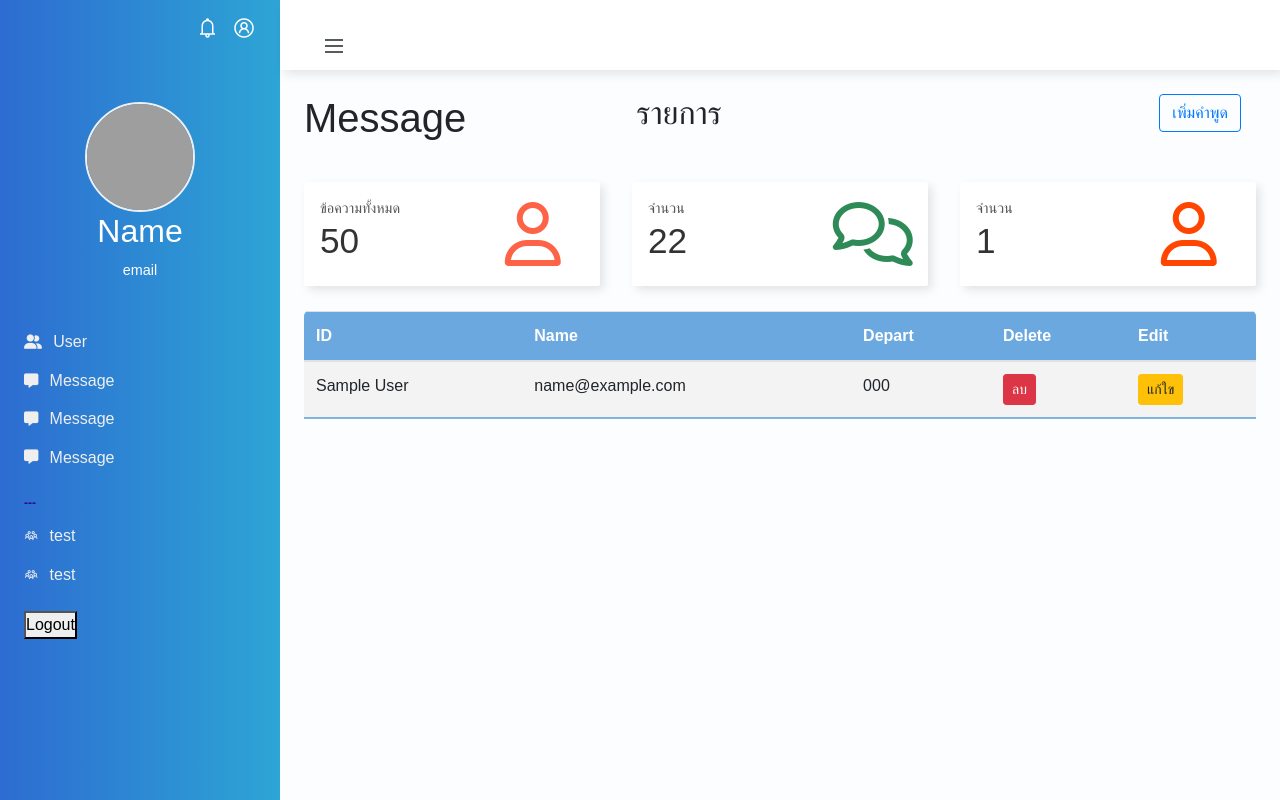
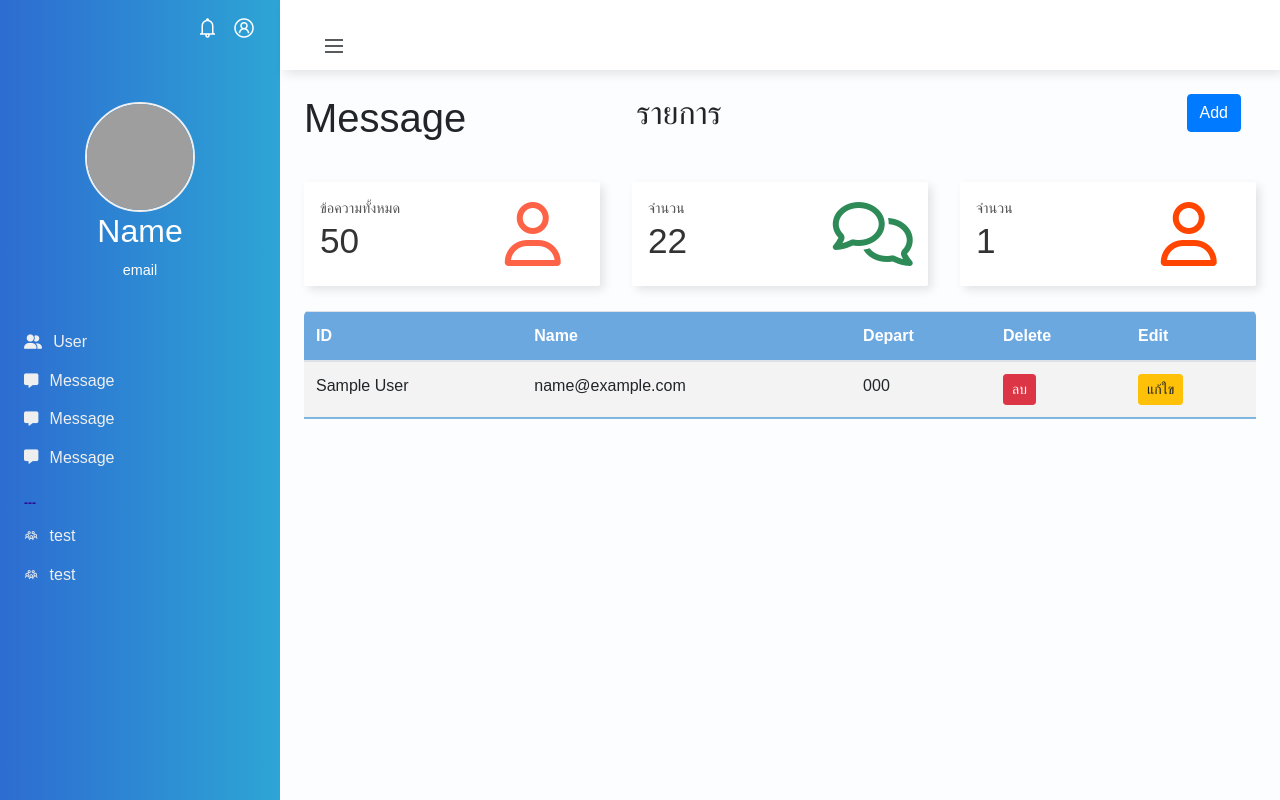
Before and after one commit to zufeyan/catBotIT, a Flask app: page / in a window 1280 px wide. Run offline with Flask 3, Linux system fonts and the light colour scheme; tables that the repository leaves empty or names only in its code hold one stand-in row (values such as "Sample post"); some libraries are stand-ins or nearby versions; grey boxes are pictures that could not be loaded.

Commit message:
Update index.html

```diff
--- a/templates/index.html
+++ b/templates/index.html
@@ -85,9 +85,7 @@
                                         </li>
 
                                  </ul>
-                                 <button id="logout-button" enable>
-                                        Logout
-                                      </button>                        </div>
+                      </div>
                 </div>
 
         </div>
@@ -116,7 +114,7 @@
                                 </div>
 
                                 <div class="col-sm-8">
-                                        <h2 > รายการ <button class="btn btn-outline-primary float-right" data-toggle="modal" data-target="#myModal">เพิ่มคำพูด</button></h2>
+                                        <h2 > รายการ <button class="btn btn-primary float-right" data-toggle="modal" data-target="#myModal">Add</button></h2>
                                 </div>
 
 
@@ -208,7 +206,7 @@
                                                     <div class="modal-content">
 
                                                         <div class="modal-header">
-                                                            <h5 class="modal-title text-primary" style="align-content: center;">เพิ่มข้อมูลบทพูด</h5>
+                                                            <h5 class="modal-title text-primary" style="align-content: center;">ADD</h5>
                                                             <button type="button" class="close" data-dismiss="modal" aria-label="Close">
                                                               <span aria-hidden="true">&times;</span>
                                                             </button>
@@ -218,17 +216,17 @@
 
                         <form action="{{ url_for('insert')}}" method="POST">
                             <div class="form-group">
-                              <label>ลำดับ</label>
+                              <label>ID</label>
                               <input type="number" name="name" class="form-control" id="exampleFormControlInput1" placeholder="กรอกลำดับ">
                             </div>
 
                             <div class="form-group">
-                                <label>บทพูด1</label>
+                                <label>Name</label>
                                 <input type="text" name="email" class="form-control" id="exampleFormControlInput1" placeholder="กรอกบทพูด">
                             </div>
 
                             <div class="form-group">
-                                <label>บทพูด2</label>
+                                <label>Depart</label>
                                 <input name="phone" type="text" class="form-control" id="exampleFormControlInput1" placeholder="กรอกบทพูด">
                               </div>
 
```
